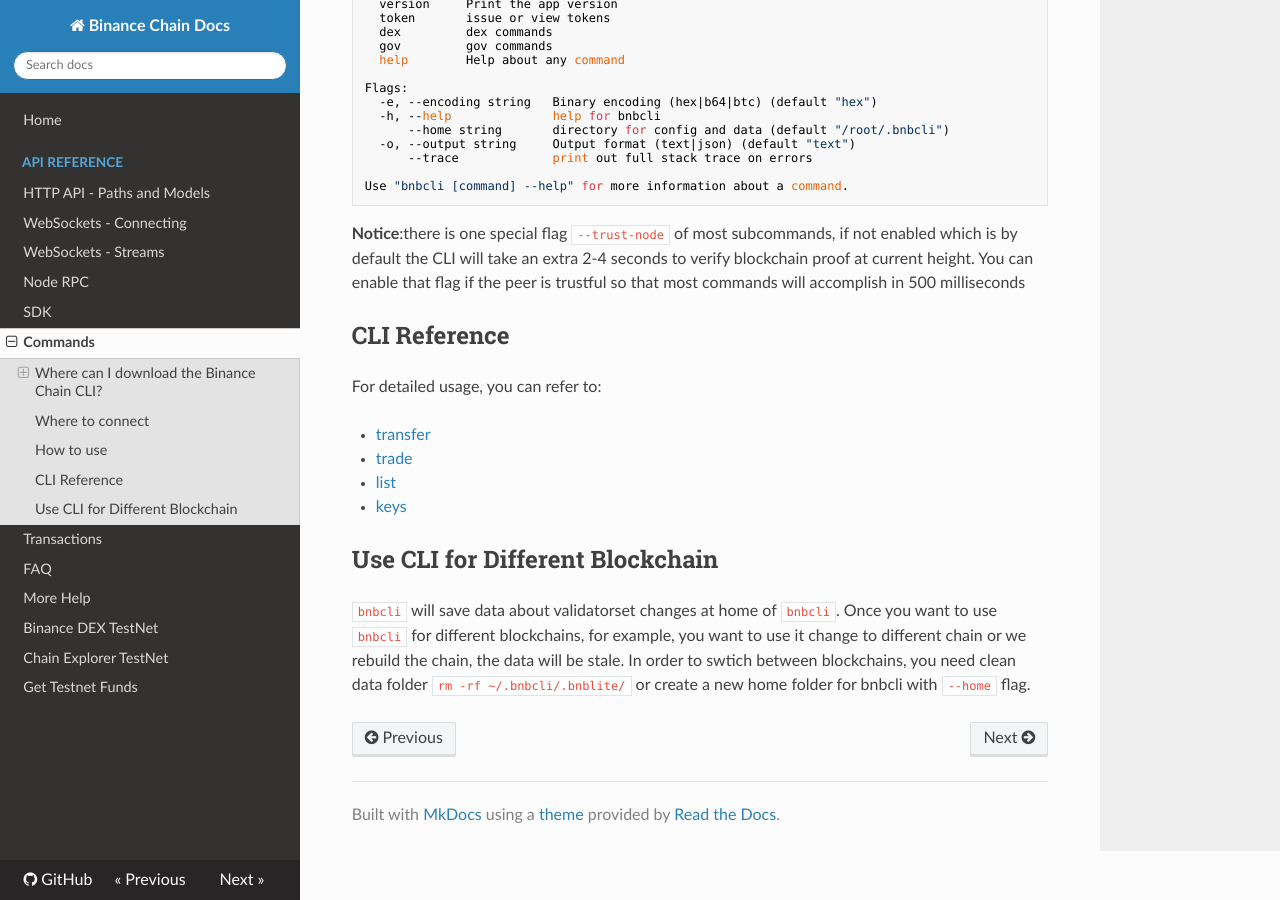
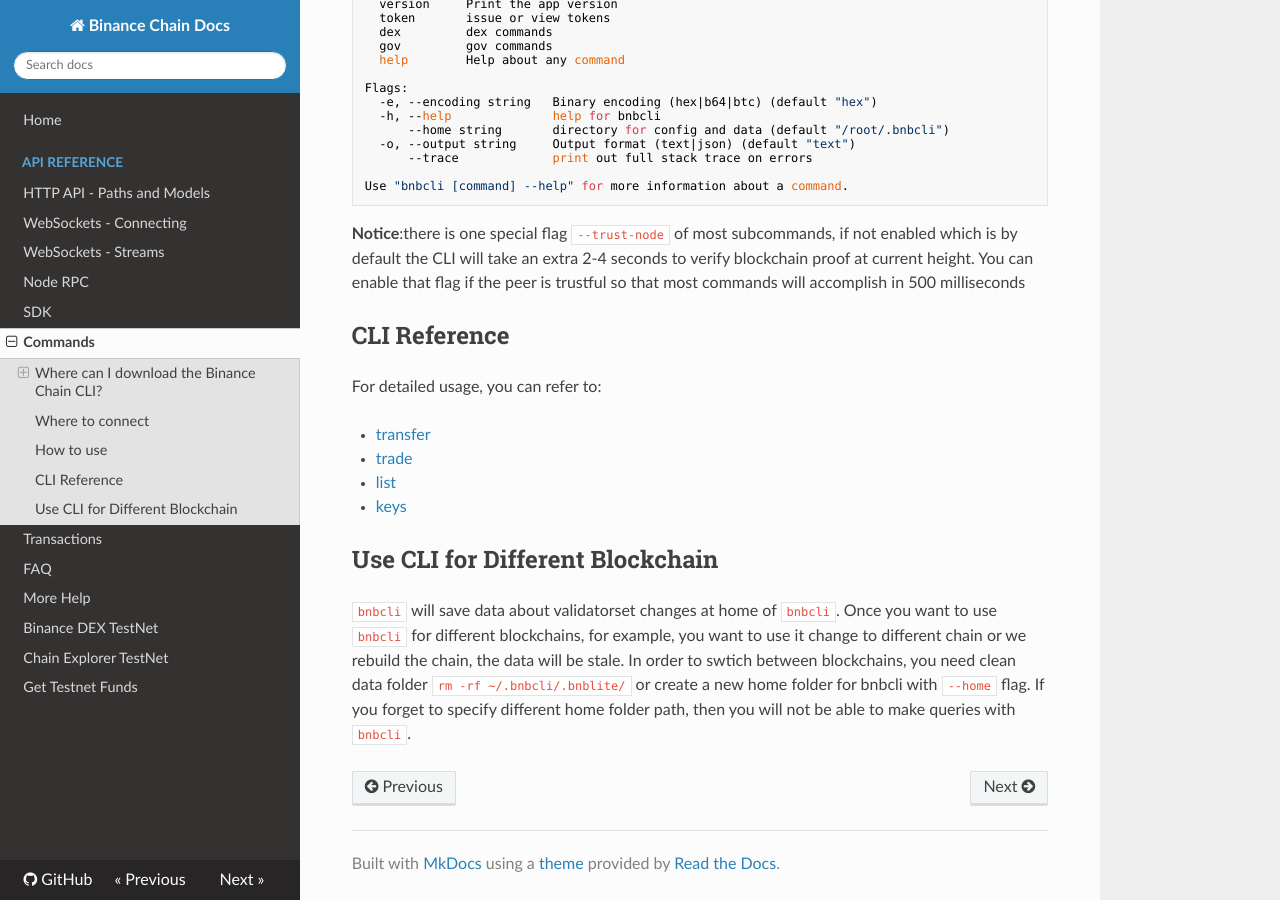
Before and after one commit to yash-sharma1/docs-site, an MkDocs documentation site: the page built from docs/api-reference/cli.md, in a window 1280 px wide and 900 px high, scrolled down 1773 px. Built offline with MkDocs 1.6.1, drawn with Linux system fonts in a browser that asks for light colours; nearby versions of some CDN libraries.

Commit message:
add more on cli.md

```diff
--- a/docs/api-reference/cli.md
+++ b/docs/api-reference/cli.md
@@ -98,3 +98,4 @@
 ## Use CLI for Different Blockchain
 
 `bnbcli` will save data about validatorset changes at home of `bnbcli`. Once you want to use `bnbcli` for different blockchains, for example, you want to use it change to different chain or we rebuild the chain, the data will be stale. In order to swtich between blockchains, you need clean data folder `rm -rf ~/.bnbcli/.bnblite/`  or create a new home folder for bnbcli with `--home` flag.
+If you forget to specify different home folder path, then you will not be able to make queries with `bnbcli`.
```
